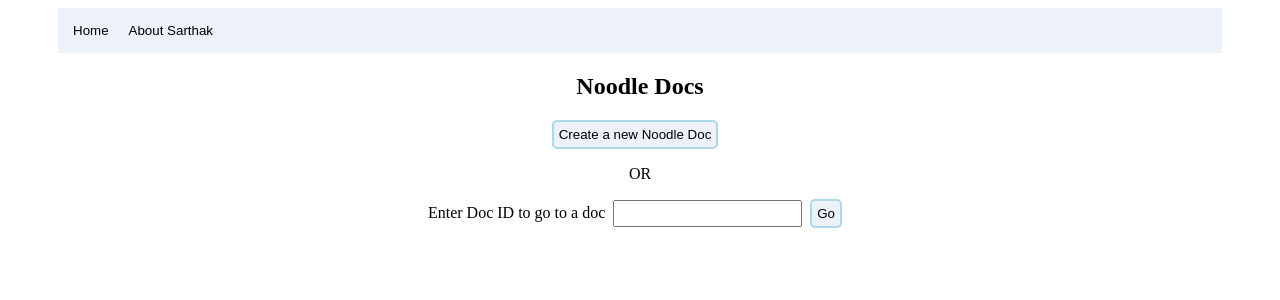
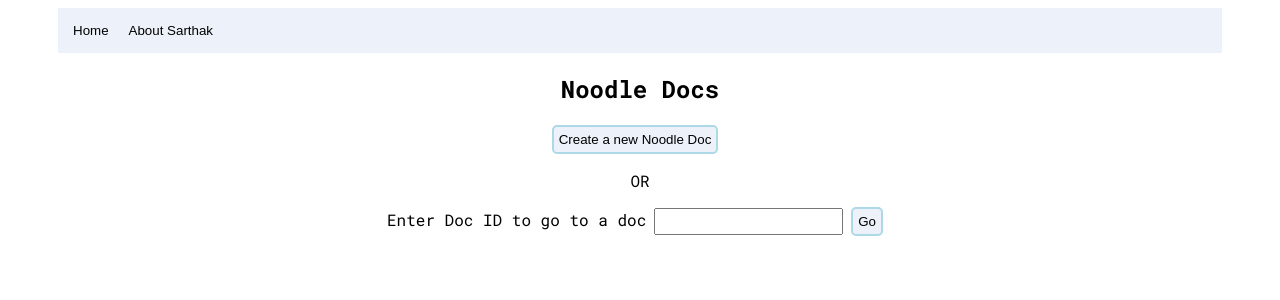
Before and after one commit to sarthakmishraa/noodle-docs, a React (Vite) app in the folder client/: page / in a window 1280 px wide. Shown: the top 300 px of the page. Built offline with nearby package versions, Linux system fonts and the light colour scheme; no server answers.

Commit message:
better font

```diff
--- a/client/src/index.css
+++ b/client/src/index.css
@@ -1,3 +1,9 @@
+@import url('https://fonts.googleapis.com/css2?family=Montserrat:ital,wght@0,100..900;1,100..900&family=Nunito:ital,wght@0,200..1000;1,200..1000&family=Open+Sans:ital,wght@0,300..800;1,300..800&family=Roboto+Mono:ital,wght@0,100..700;1,100..700&family=Roboto:ital,wght@0,100;0,300;0,400;0,500;0,700;0,900;1,100;1,300;1,400;1,500;1,700;1,900&family=Work+Sans:ital,wght@0,100..900;1,100..900&display=swap');
+
+:root {
+    font-family: "Roboto Mono", sans-serif;
+}
+
 body {
     padding-left: 50px;
     padding-right: 50px;
```
